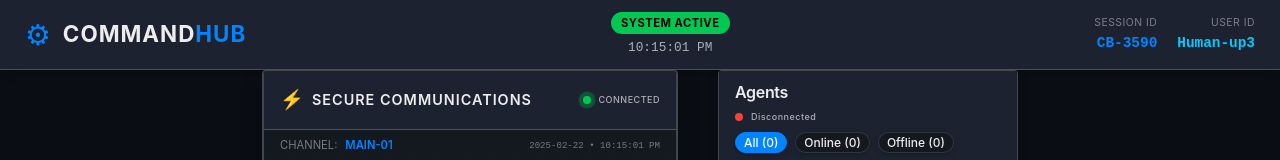
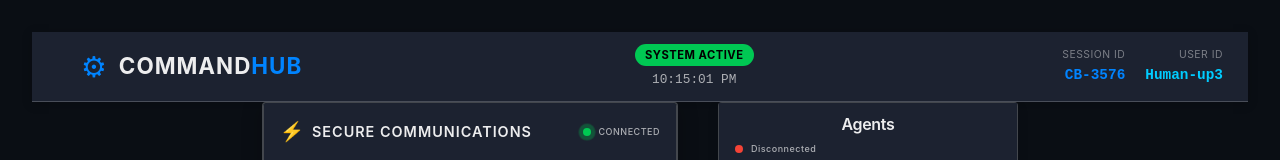
Before and after one commit to jt-f/community, a React (Vite) app in the folder frontend/: page / in a window 1280 px wide. Shown: the top 160 px of the page. Built offline with nearby package versions, Linux system fonts and the light colour scheme; no server answers.

Commit message:
fix ui issue

```diff
--- a/frontend/src/App.tsx
+++ b/frontend/src/App.tsx
@@ -1,10 +1,12 @@
 import { useState, useRef, useEffect } from 'react'
 import { ChatUI } from './components/ChatUI'
+import './App.css'
 
 function App() {
   // Generate and store the user ID in format 'Human-<3 random characters>'
   const userId = useRef(`Human-${Math.random().toString(36).substring(2, 5)}`);
   const [currentTime, setCurrentTime] = useState(new Date().toLocaleTimeString());
+  const [sessionValue] = useState(() => `CB-${Math.floor(Math.random() * 9000) + 1000}`);
 
   // Update time every second
   useEffect(() => {
@@ -33,7 +35,7 @@ function App() {
         <div className="header-right">
           <div className="session-info">
             <div className="session-label">SESSION ID</div>
-            <div className="session-value">CB-{Math.floor(Math.random() * 9000) + 1000}</div>
+            <div className="session-value">{sessionValue}</div>
           </div>
           <div className="user-info">
             <div className="user-label">USER ID</div>
--- a/frontend/src/components/Chat.tsx
+++ b/frontend/src/components/Chat.tsx
@@ -242,12 +242,6 @@ const Chat = ({ wsRef, userId }: ChatProps): React.ReactElement => {
                   <span className={`routing-status ${message.status}`}>
                     {getStatusText(message.status, message.routedTo)}
                   </span>
-                )}
-                {message.status === 'routed' && (
-                  <span className="routing-status routed">ROUTED TO: {message.routedTo}</span>
-                )}
-                {message.status === 'error' && (
-                  <span className="routing-status error">ERROR</span>
                 )}
                 {message.message_type === MessageType.REPLY && message.in_reply_to_message_id && (
                   <span className="reply-to">↩ {message.in_reply_to_message_id.substring(0, 8)}</span>
```
